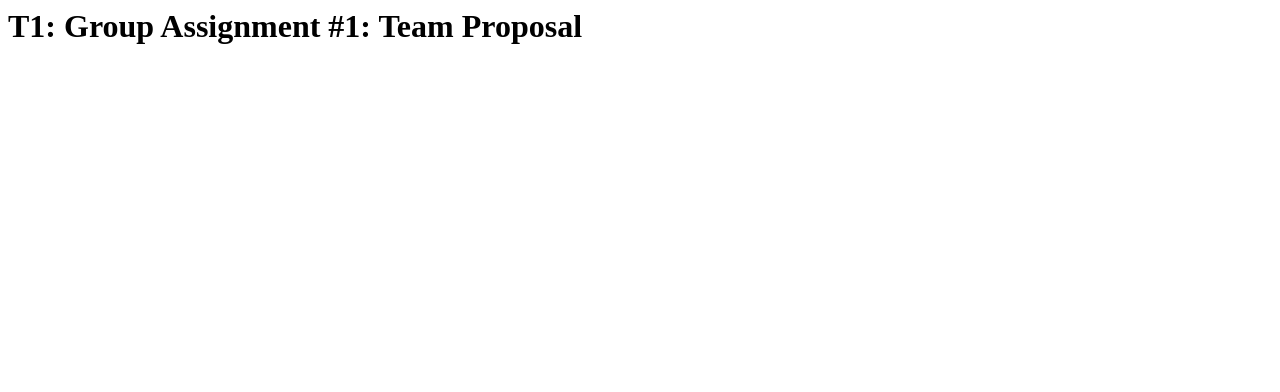
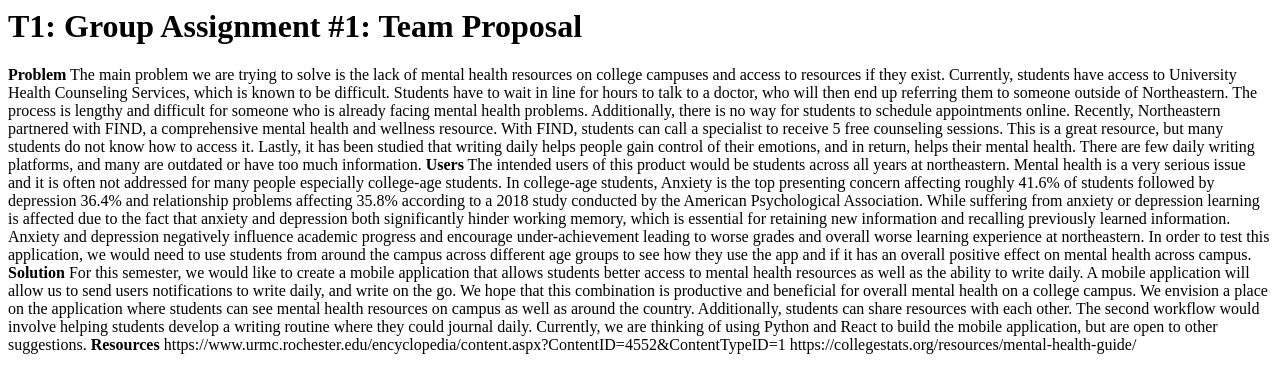
Before and after one commit to rucha2398/is4300-group-project.github.io, a plain HTML site: page T1.html in a window 1280 px wide. Drawn offline with Linux system fonts and the light colour scheme.

Commit message:
added information

```diff
--- a/T1.html
+++ b/T1.html
@@ -1,3 +1,23 @@
 <title>T1- is4300</title>
 
 <h1>T1: Group Assignment #1: Team Proposal</h1>
+
+<p>
+<b>Problem</b>
+The main problem we are trying to solve is the lack of mental health resources on college campuses and access to resources if they exist. Currently, students have access to University Health Counseling Services, which is known to be difficult. Students have to wait in line for hours to talk to a doctor, who will then end up referring them to someone outside of Northeastern. The process is lengthy and difficult for someone who is already facing mental health problems. Additionally, there is no way for students to schedule appointments online.
+Recently, Northeastern partnered with FIND, a comprehensive mental health and wellness resource. With FIND, students can call a specialist to receive 5 free counseling sessions. This is a great resource, but many students do not know how to access it.
+Lastly, it has been studied that writing daily helps people gain control of their emotions, and in return, helps their mental health. There are few daily writing platforms, and many are outdated or have too much information.
+
+<b>Users</b>
+The intended users of this product would be students across all years at northeastern. Mental health is a very serious issue and it is often not addressed for many people especially college-age students. In college-age students, Anxiety is the top presenting concern affecting roughly 41.6% of students followed by depression 36.4% and relationship problems affecting 35.8% according to a 2018 study conducted by the American Psychological Association. While suffering from anxiety or depression learning is affected due to the fact that anxiety and depression both significantly hinder working memory, which is essential for retaining new information and recalling previously learned information. Anxiety and depression negatively influence academic progress and encourage under-achievement leading to worse grades and overall worse learning experience at northeastern.
+ In order to test this application, we would need to use students from around the campus across different age groups to see how they use the app and if it has an overall positive effect on mental health across campus.
+
+<b>Solution</b>
+For this semester, we would like to create a mobile application that allows students better access to mental health resources as well as the ability to write daily. A mobile application will allow us to send users notifications to write daily, and write on the go. We hope that this combination is productive and beneficial for overall mental health on a college campus. We envision a place on the application where students can see mental health resources on campus as well as around the country. Additionally, students can share resources with each other. The second workflow would involve helping students develop a writing routine where they could journal daily. Currently, we are thinking of using Python and React to build the mobile application, but are open to other suggestions.
+
+<b>Resources</b>
+
+https://www.urmc.rochester.edu/encyclopedia/content.aspx?ContentID=4552&ContentTypeID=1
+https://collegestats.org/resources/mental-health-guide/
+
+</p>
```
